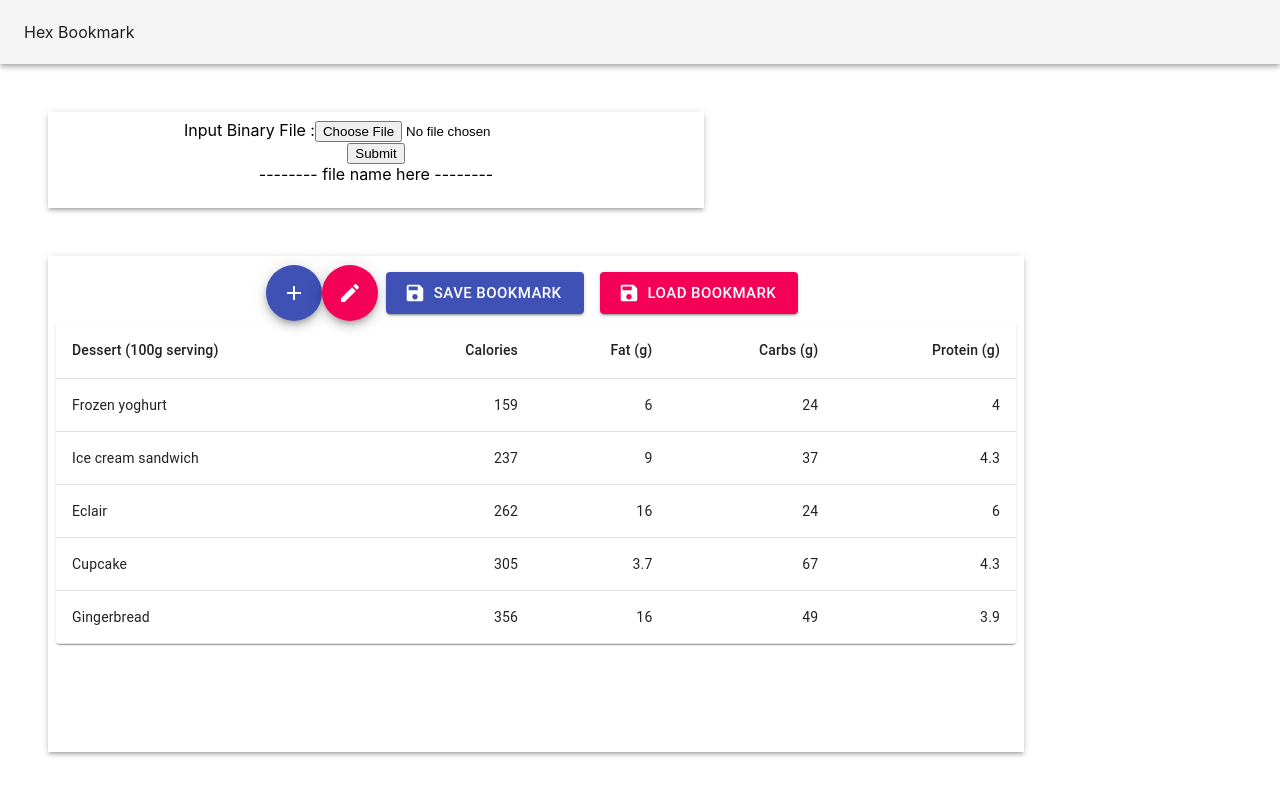
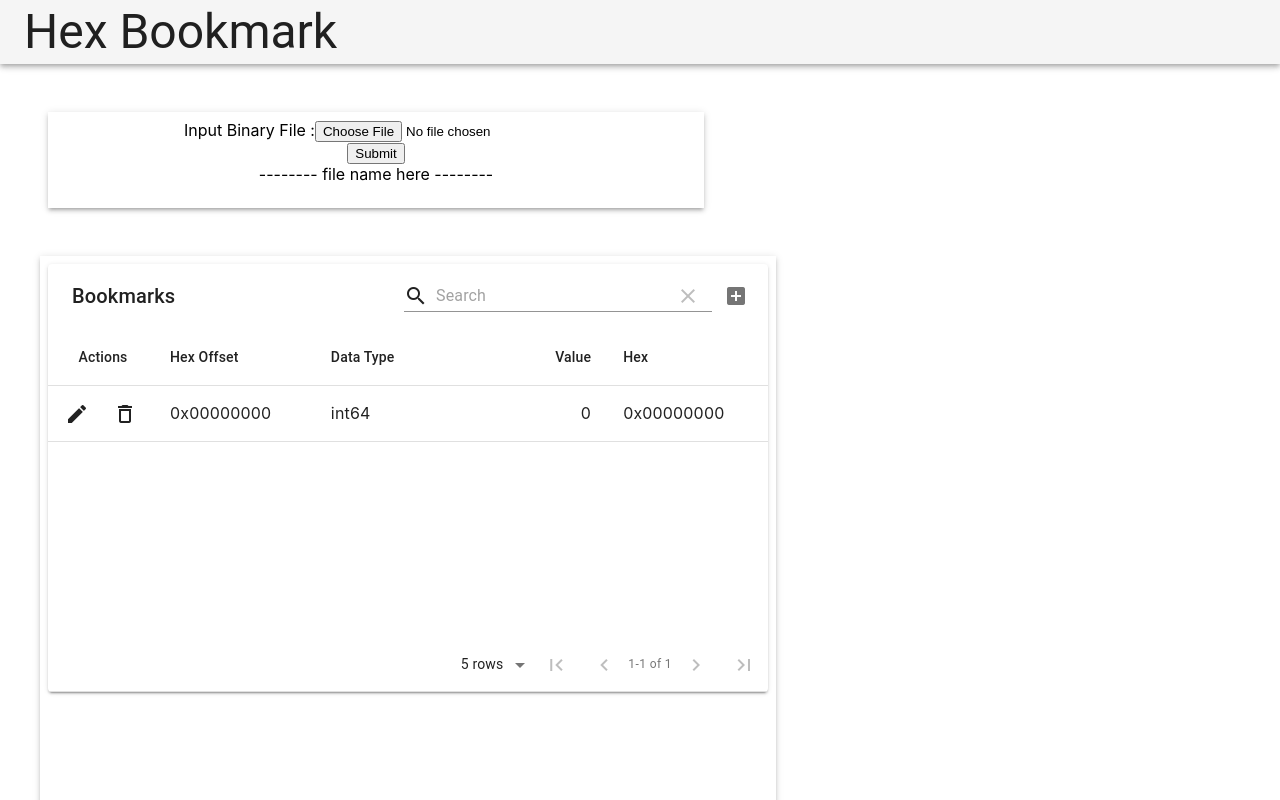
Before and after one commit to utokusa/hex_bookmark, a React (Create React App) app: page / in a window 1280 px wide. Shown: the top 800 px of the page. Built offline with nearby package versions, Linux system fonts and the light colour scheme.

Commit message:
Added a function to read value at offset specified by user as int32.

```diff
--- a/package.json
+++ b/package.json
@@ -5,6 +5,8 @@
   "dependencies": {
     "@material-ui/core": "^4.7.0",
     "@material-ui/icons": "^4.5.1",
+    "date-fns": "^2.8.1",
+    "material-table": "^1.54.1",
     "react": "^16.12.0",
     "react-dom": "^16.12.0",
     "react-scripts": "3.2.0",
--- a/src/App.js
+++ b/src/App.js
@@ -1,36 +1,18 @@
 import React from 'react';
 // import './App.css';
 import { makeStyles } from '@material-ui/core/styles';
-import AddIcon from '@material-ui/icons/Add';
-import EditIcon from '@material-ui/icons/Edit';
-import SaveIcon from '@material-ui/icons/Save';
 import AppBar from '@material-ui/core/AppBar';
 import Box from '@material-ui/core/Box';
-import Button from '@material-ui/core/Button';
-import Fab from '@material-ui/core/Fab';
 import Toolbar from '@material-ui/core/Toolbar';
 import Typography from '@material-ui/core/Typography';
-
-import Table from '@material-ui/core/Table';
-import TableBody from '@material-ui/core/TableBody';
-import TableCell from '@material-ui/core/TableCell';
-import TableHead from '@material-ui/core/TableHead';
-import TableRow from '@material-ui/core/TableRow';
-import Paper from '@material-ui/core/Paper';
+import MaterialTable from 'material-table';
 
 function App(props) {
   const classes = useStyles(props);
   return (
     <div className={classes.app}>
-      <AppBar position="static" color="default">
-        <Toolbar>
-          <Typography variant="title" color="inherit">
-            Hex Bookmark
-            </Typography>
-        </Toolbar>
-      </AppBar>
-      <BinaryFileInput />
-      <Bookmark />
+      <HexBookmark />
+      <link rel="stylesheet" href="https://fonts.googleapis.com/icon?family=Material+Icons"></link>
     </div>
   );
 }
@@ -54,124 +36,197 @@ const useStyles = makeStyles(theme => ({
   },
 }));
 
-const styles = theme => ({
-  input: {
-    display: 'none',
-  },
-});
+// const styles = theme => ({
+//   input: {
+//     display: 'none',
+//   },
+// });
 
-class Bookmark extends React.Component {
+// --------------------------------------------------------------------------
+class HexBookmark extends React.Component {
   constructor(props) {
     super(props);
+    this.fileInput = React.createRef();
+    this.state = { fileInfo: "file name here", data: "" };
+    this.handleSubmit = this.handleSubmit.bind(this);
   }
+
+  handleSubmit(newFileInfo, newData) {
+    this.setState({ fileInfo: newFileInfo, data: newData });
+    console.log(newData);
+  }
+
+  render() {
+    return (
+      <div>
+        <AppBar position="static" color="default">
+          <Toolbar>
+            <Typography variant="h3" color="inherit">
+              Hex Bookmark
+            </Typography>
+          </Toolbar>
+        </AppBar>
+        <BinaryFileInput
+          fin={this.fileInput}
+          onSubmit={this.handleSubmit}
+          fileInfo={this.state.fileInfo}
+          data={this.state.data}
+        />
+        <Bookmark
+          fin={this.fileInput}
+        />
+      </div>
+    );
+  }
+}
+
+// --------------------------------------------------------------------------
+class Bookmark extends React.Component {
+  // constructor(props) {
+  //   super(props);
+  // }
 
   render() {
     return (
       <Box
         boxShadow={3}
         bgcolor="background.paper"
-        m={6}
+        m={5}
         p={1}
-        style={{ width: '60rem', height: '30rem' }}
+        style={{ width: '45rem', height: '50rem' }}
       >
-        <BookmarkControl />
-        <BookmarkTable />
+        <BookmarkTable
+          fin={this.props.fin}
+        />
       </Box>
+
     );
   }
 }
 
-function BookmarkControl() {
-  const classes = useStyles();
+function BookmarkTable(props) {
+  const [state, setState] = React.useState({
+    columns: [
+      { title: 'Hex Offset', field: 'hexOffset' },
+      {
+        title: 'Data Type',
+        field: 'dataType',
+        lookup: { 0: 'int16', 1: 'int32', 2: 'int64' },
+      },
+      { title: 'Value', field: 'value', type: 'numeric', editable: 'never' },
+      { title: 'Hex', field: 'hex', editable: 'never' },
+    ],
+    data: [
+      { hexOffset: '0x00000000', dataType: 2, value: 0, hex: '0x00000000' },
+    ],
+  });
+
+  function readValue(fin, oldData, newData) {
+    let f = fin.current.files[0];
+    let readData = -1;
+    if (typeof f !== 'undefined') {
+      let reader = new FileReader();
+      reader.onload = function (e) {
+        let buffer = reader.result;
+        let view = new DataView(buffer);
+        console.log('newData[hexOffsets]')
+        console.log(newData['hexOffset'])
+        const offsetInt = parseInt(newData['hexOffset']);
+        console.log('offsetInt')
+        console.log(offsetInt)
+        if (isNaN(offsetInt)) {
+          setState(prevState => {
+            const data = [...prevState.data];
+            newData['value'] = 'Invalid Offset';
+            data[data.indexOf(oldData)] = newData;
+            return { ...prevState, data };
+          });
+          return;
+        }
+        const readData = view.getInt32(offsetInt);
+        setState(prevState => {
+          const data = [...prevState.data];
+          newData['value'] = readData;
+          data[data.indexOf(oldData)] = newData;
+          return { ...prevState, data };
+        });
+      }
+      reader.onerror = function (e) {
+        console.log('onerror');
+      };
+      reader.onload = reader.onload.bind(this);
+      reader.readAsArrayBuffer(f);
+    }
+    else {
+      console.log('case undefined');
+    }
+  }
+
   return (
-    <div>
-      <Fab color="primary" aria-label="add">
-        <AddIcon />
-      </Fab>
-      <Fab color="secondary" aria-label="edit">
-        <EditIcon />
-      </Fab>
-      <Button
-        variant="contained"
-        color="primary"
-        size="large"
-        className={classes.button}
-        startIcon={<SaveIcon />}
-      >
-        Save Bookmark
-      </Button>
-      <Button
-        variant="contained"
-        color="secondary"
-        size="large"
-        className={classes.button}
-        startIcon={<SaveIcon />}
-      >
-        Load Bookmark
-      </Button>
-    </div>
+    <MaterialTable
+      title="Bookmarks"
+      columns={state.columns}
+      data={state.data}
+      editable={{
+        onRowAdd: newData =>
+          new Promise(resolve => {
+            setTimeout(() => {
+              resolve();
+              setState(prevState => {
+                const data = [...prevState.data];
+                data.push(newData);
+                return { ...prevState, data };
+              });
+            }, 0);
+          }),
+        // onRowUpdate: (newData, oldData) =>
+        //   new Promise(resolve => {
+        //     resolve();
+        //     if (oldData) {
+        //       setState(prevState => {
+        //         const data = [...prevState.data];
+        //         // newData['value'] = oldData['value'] + 1;
+        //         // parseInt(string, radix);
+        //         newData['value'] = readValue(props.fin, oldData, newData);
+        //         data[data.indexOf(oldData)] = newData;
+        //         // readValue(props.fin, data, oldData, newData);
+        //         return { ...prevState, data };
+        //       });
+        //     }
+        //   }),
+        onRowUpdate: (newData, oldData) =>
+          new Promise(resolve => {
+            resolve();
+            if (oldData) {
+              readValue(props.fin, oldData, newData);
+              // setState(prevState => {
+              //   const data = [...prevState.data];
+              //   // newData['value'] = oldData['value'] + 1;
+              //   // parseInt(string, radix);
+              //   newData['value'] = readValue(props.fin, oldData, newData);
+              //   data[data.indexOf(oldData)] = newData;
+              //   // readValue(props.fin, data, oldData, newData);
+              //   return { ...prevState, data };
+              // });
+            }
+          }),
+        onRowDelete: oldData =>
+          new Promise(resolve => {
+            setTimeout(() => {
+              resolve();
+              setState(prevState => {
+                const data = [...prevState.data];
+                data.splice(data.indexOf(oldData), 1);
+                return { ...prevState, data };
+              });
+            }, 0);
+          }),
+      }}
+    />
   );
 }
 
-class BookmarkTable extends React.Component {
-  constructor(props) {
-    super(props);
-  }
-
-  render() {
-    return (
-      <div>
-        <SimpleTable />
-      </div>
-    );
-  }
-}
-
-function createData(name, calories, fat, carbs, protein) {
-  return { name, calories, fat, carbs, protein };
-}
-
-const rows = [
-  createData('Frozen yoghurt', 159, 6.0, 24, 4.0),
-  createData('Ice cream sandwich', 237, 9.0, 37, 4.3),
-  createData('Eclair', 262, 16.0, 24, 6.0),
-  createData('Cupcake', 305, 3.7, 67, 4.3),
-  createData('Gingerbread', 356, 16.0, 49, 3.9),
-];
-
-function SimpleTable() {
-  const classes = useStyles();
-
-  return (
-    <Paper className={classes.root}>
-      <Table className={classes.table} aria-label="simple table">
-        <TableHead>
-          <TableRow>
-            <TableCell>Dessert (100g serving)</TableCell>
-            <TableCell align="right">Calories</TableCell>
-            <TableCell align="right">Fat&nbsp;(g)</TableCell>
-            <TableCell align="right">Carbs&nbsp;(g)</TableCell>
-            <TableCell align="right">Protein&nbsp;(g)</TableCell>
-          </TableRow>
-        </TableHead>
-        <TableBody>
-          {rows.map(row => (
-            <TableRow key={row.name}>
-              <TableCell component="th" scope="row">
-                {row.name}
-              </TableCell>
-              <TableCell align="right">{row.calories}</TableCell>
-              <TableCell align="right">{row.fat}</TableCell>
-              <TableCell align="right">{row.carbs}</TableCell>
-              <TableCell align="right">{row.protein}</TableCell>
-            </TableRow>
-          ))}
-        </TableBody>
-      </Table>
-    </Paper>
-  );
-}
-
+// --------------------------------------------------------------------------
 class BinaryFileInput extends React.Component {
   constructor(props) {
     super(props);
@@ -189,7 +244,8 @@ class BinaryFileInput extends React.Component {
   }
 
   handleSubmit(newFileInfo, newData) {
-    this.setState({ fileInfo: newFileInfo, data: newData });
+    // this.setState({ fileInfo: newFileInfo, data: newData });
+    this.props.onSubmit(newFileInfo, newData);
   }
 
   render() {
@@ -202,16 +258,14 @@ class BinaryFileInput extends React.Component {
         style={{ width: '40rem', height: '5rem' }}
       >
         <FileInput
-          fin={this.fileInput}
-          testaaa={this.test}
-          fname={this.state.fileInfo}
+          fin={this.props.fin}
           onSubmit={this.handleSubmit}
         />
         <div>
-          <label>  -------- {this.state.fileInfo} --------  </label>
+          <label>  -------- {this.props.fileInfo} --------  </label>
         </div>
         <div>
-          <label> {this.state.data} </label>
+          <label> {this.props.data} </label>
         </div>
       </Box>
     );
@@ -228,7 +282,6 @@ class FileInput extends React.Component {
     let msg = "Select File"
     let f = this.props.fin.current.files[0];
     let data = "abc";
-    let foo = "a";
     if (typeof f !== 'undefined') {
       msg = f.name + " : " + f.lastModifiedDate.toLocaleDateString();
       let reader = new FileReader();
@@ -236,10 +289,7 @@ class FileInput extends React.Component {
         let buffer = reader.result;
         let view = new DataView(buffer);
         data = view.getInt32(0).toString();
-        // console.log(data);
-        foo = "b";
         this.props.onSubmit(msg, data);
-        // e.onSubmit(msg, data);
         return;
       }
       reader.onerror = function (e) {
```
Also changed, not shown: 1 other file (tests, documents, lock files or other folders).
